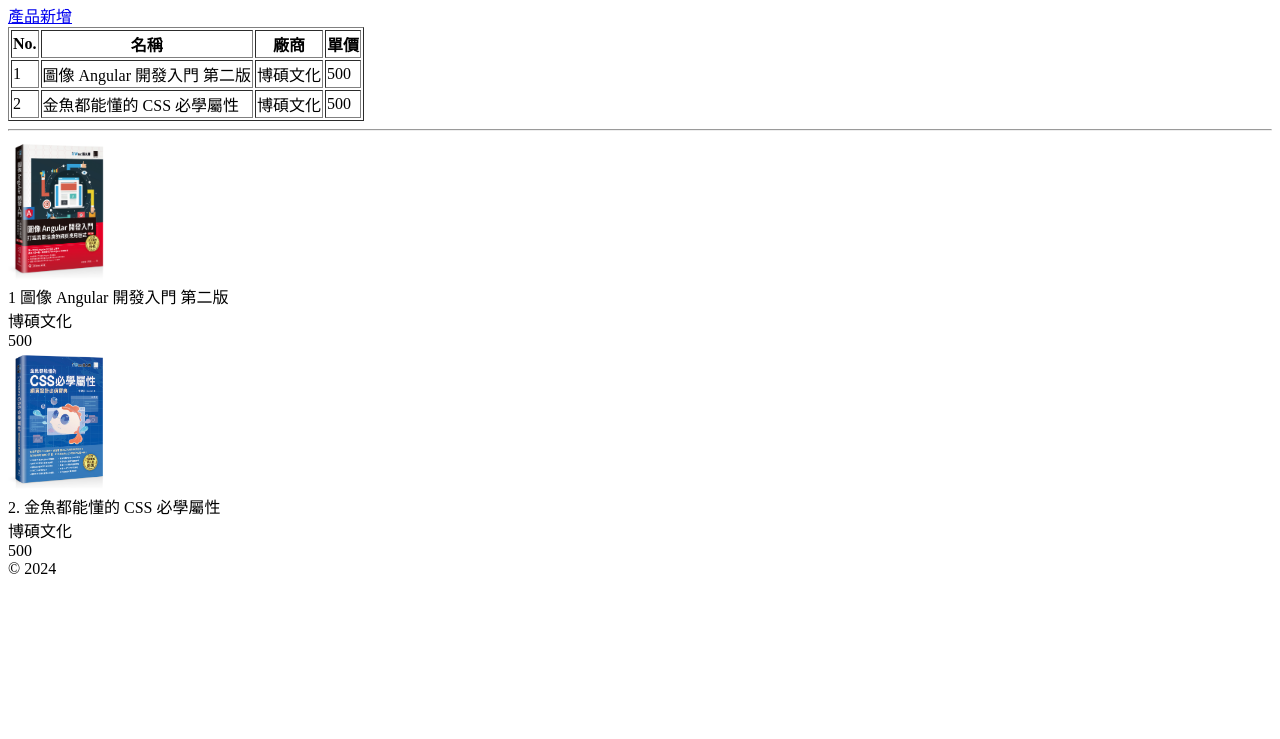
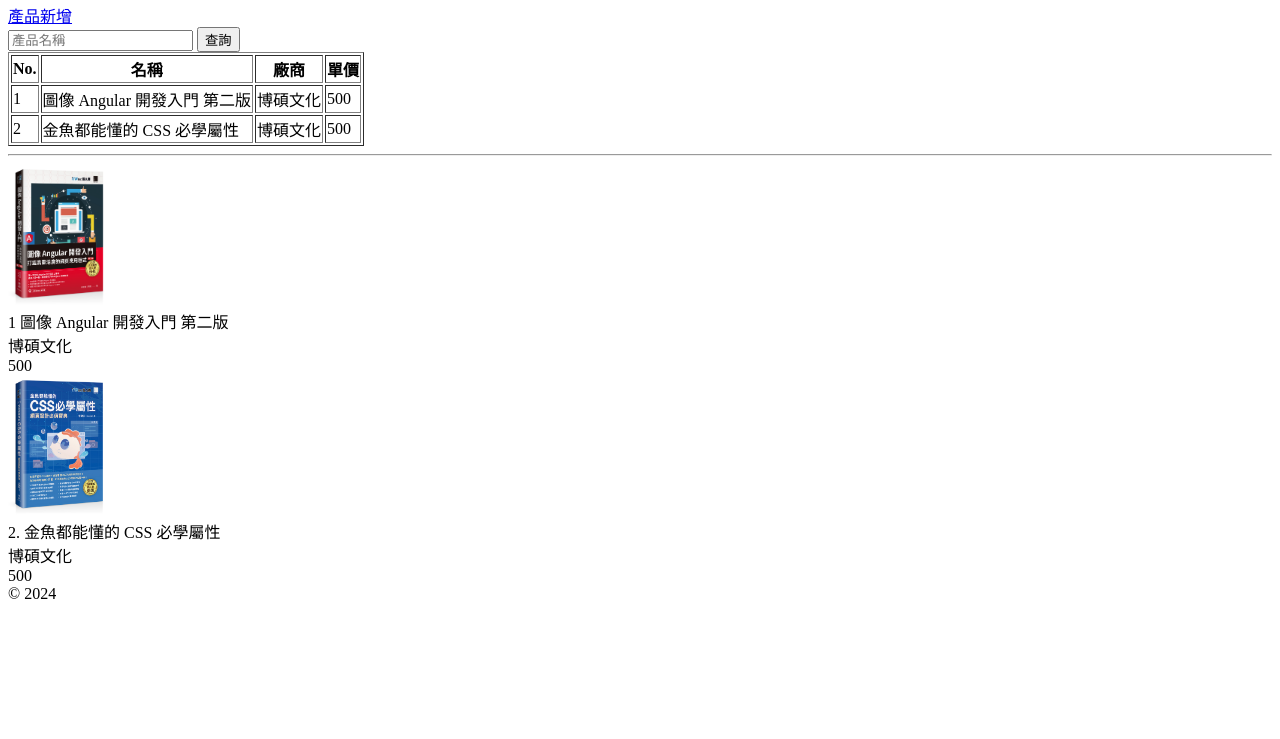
Before and after one commit to 5566-web/mcu-114-2-web-12131626, a plain HTML site: page src/index.html in a window 1280 px wide. Shown: the part 61-800 px from the top of the page. Drawn offline with Linux system fonts and the light colour scheme.

Commit message:
feat(html): 產品查詢列表單實作

```diff
--- a/src/index.html
+++ b/src/index.html
@@ -12,6 +12,10 @@
     <nav>
       <a href="./form.html">產品新增</a>
     </nav>
+    <form>
+      <input type="text" placeholder="產品名稱" />
+      <button type="button">查詢</button>
+    </form>
     <table border="1">
       <tr>
         <th>No.</th>
```
